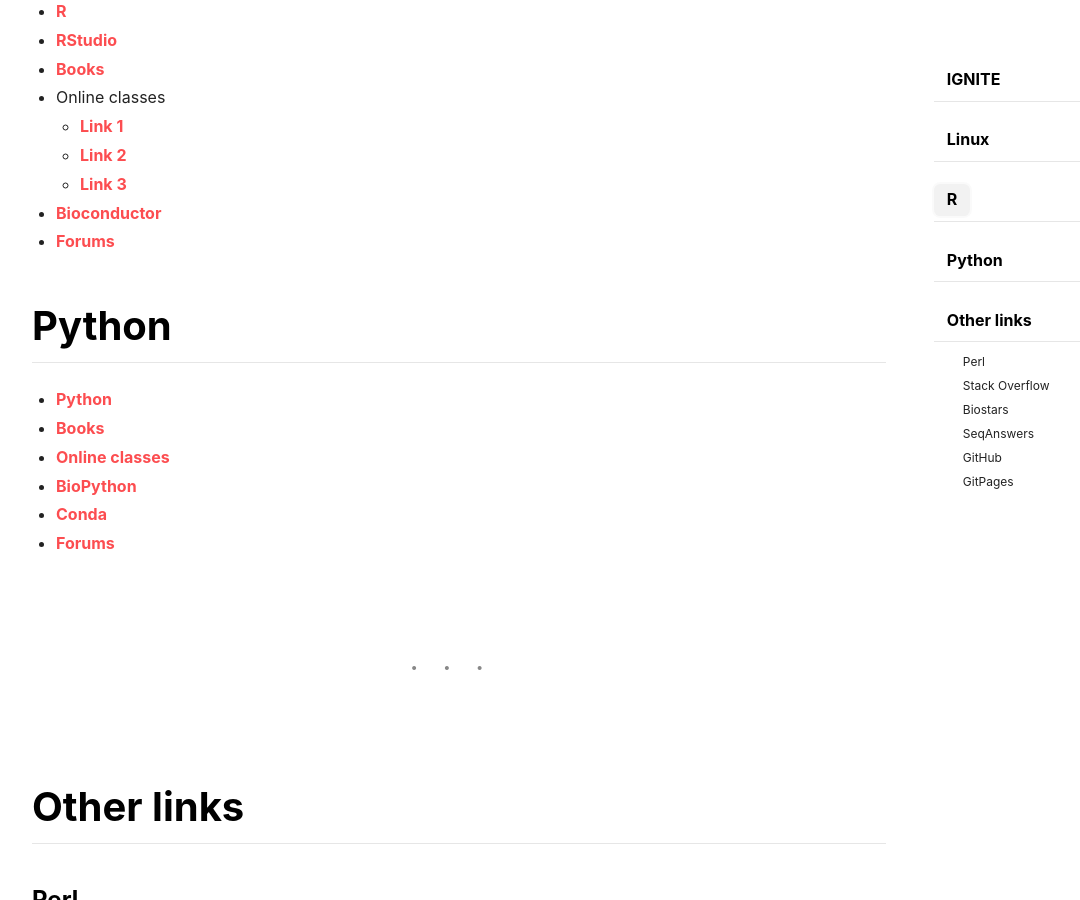
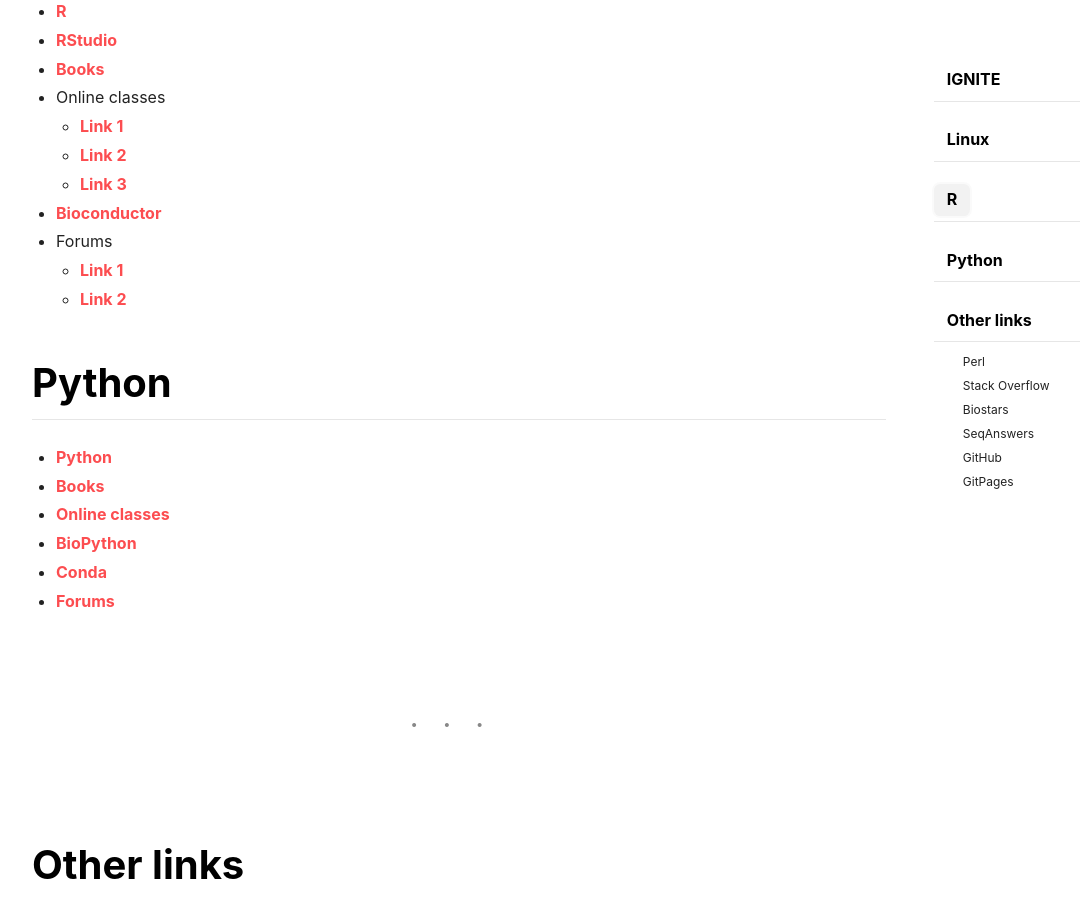
Before and after one commit to itn-ignite/ESRs-Programming-and-Bioinformatics-Workshop, a Jekyll site: the page built from docs/ulinks.md, in a window 1280 px wide and 900 px high, scrolled down 1018 px. Shown: the whole window, without its empty margins (71-1151 px from the left). Built offline with Jekyll 4.4.1, drawn with Linux system fonts in a browser that asks for light colours; nearby versions of some CDN libraries.

Commit message:
Update ulinks.md

```diff
--- a/docs/ulinks.md
+++ b/docs/ulinks.md
@@ -36,7 +36,9 @@ More updates and links coming soon. Stay tuned!
     - [Link 2](https://www.edx.org/learn/r-programming)
     - [Link 3](https://www.datacamp.com/courses/free-introduction-to-r)
 - [Bioconductor](https://www.bioconductor.org/)
-- [Forums]()
+- Forums
+    - [Link 1](https://r-dir.com/community/forums.html)
+    - [Link 2](https://r-forge.r-project.org/forum/forum.php?forum_id=78&group_id=34)
 
 # Python
 - [Python](https://www.python.org/)
```
